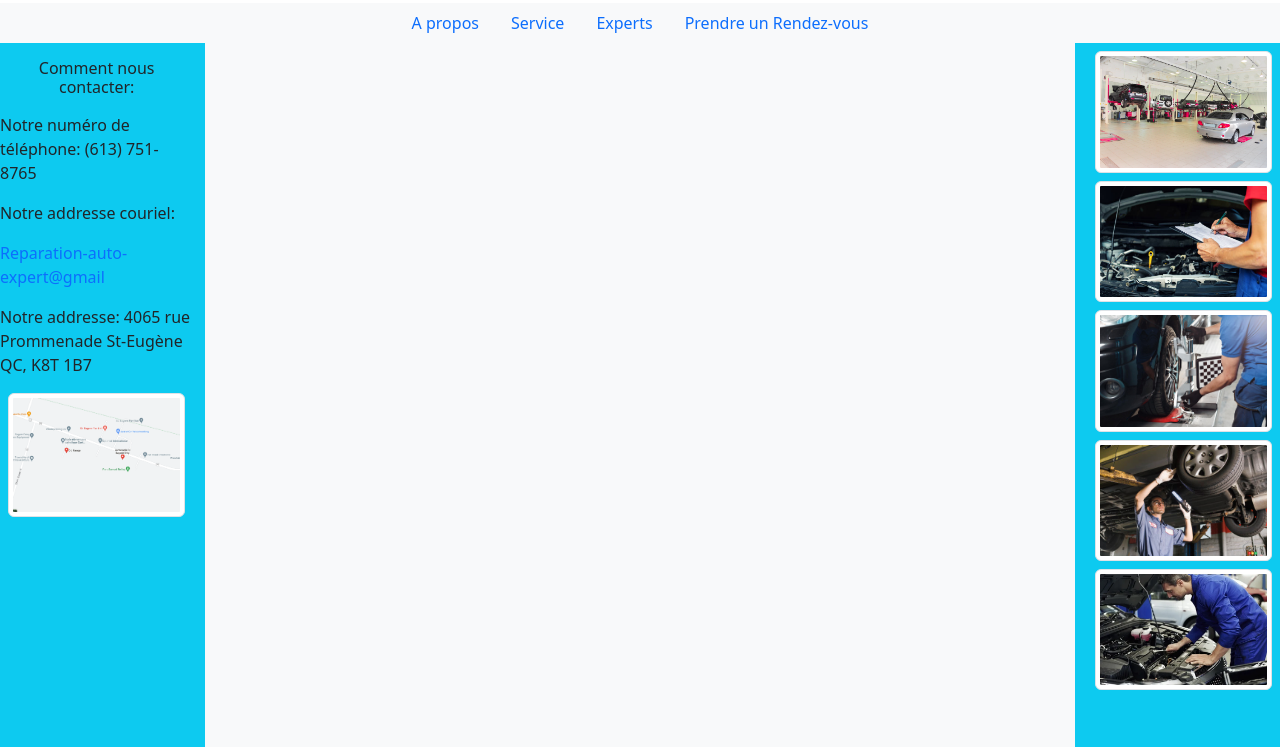
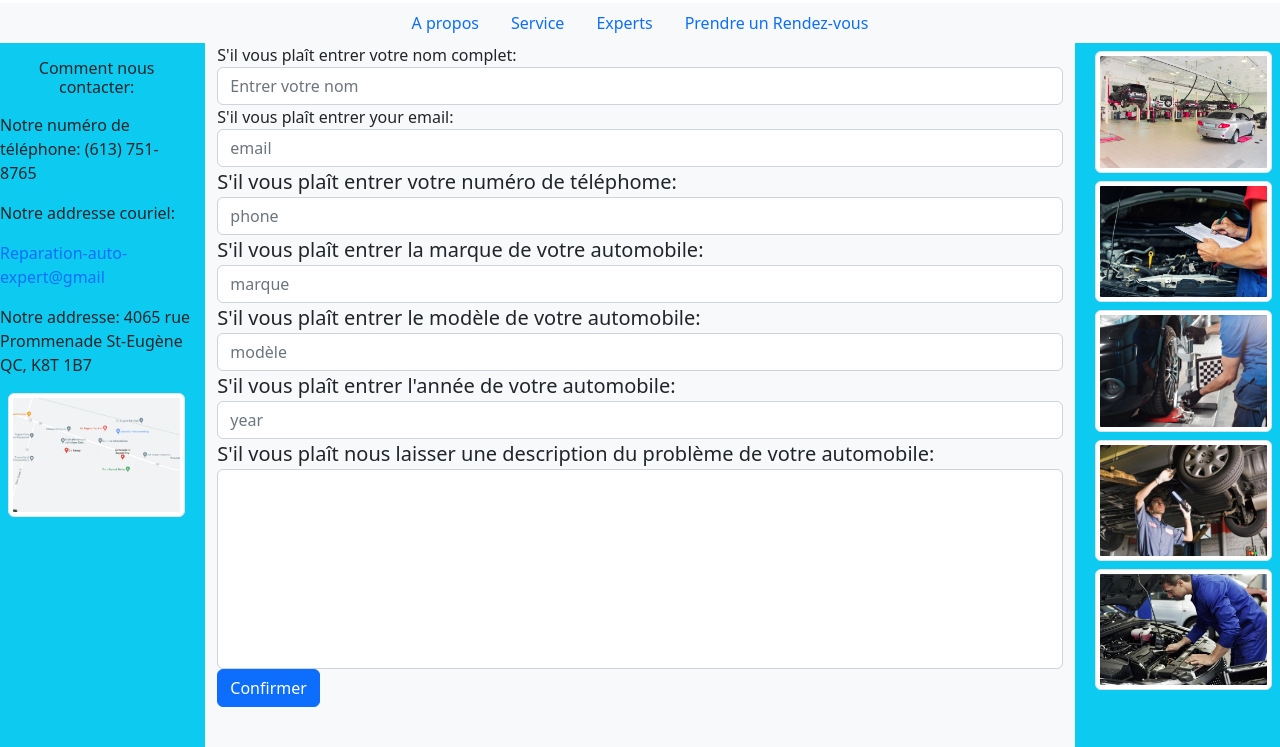
Before and after one commit to Jayden-uottawa/jayden-uottawa.github.io, a plain HTML site: page reservation_2.html in a window 1280 px wide. Shown: the part 53-800 px from the top of the page. Drawn offline with nearby package versions, Linux system fonts and the light colour scheme.

Commit message:
Reservation2

```diff
--- a/reservation_2.html
+++ b/reservation_2.html
@@ -37,6 +37,37 @@
               <div class="m-2"><img src="assets/image7.jpeg" alt="garage" class="img-thumbnail"></div>
             </div>
             <div class="col-8 bg-light">
+              <form>
+                <div class="form-group">
+                  <label for="inputName">S'il vous plaît entrer votre nom complet:</label>
+                  <input type="name" class="form-control" id="inputName" placeholder="Entrer votre nom">
+                </div>
+                <div class="form-group">
+                  <label for="inputEmail">S'il vous plaît entrer your email:</label>
+                  <input type="email" class="form-control" id="inputEmail" placeholder="email">
+                </div>
+                <div class="form-group">
+                  <label class="lead" for="inputPhone">S'il vous plaît entrer votre numéro de téléphome:</label>
+                  <input type="phone" class="form-control" id="inputPhone" placeholder="phone">
+                </div>
+                <div class="form-group">
+                  <label class="lead" for="inputMarque">S'il vous plaît entrer la marque de votre automobile:</label>
+                  <input type="marque" class="form-control" id="inputMarque" placeholder="marque">
+                </div>
+                <div class="form-group">
+                  <label class="lead" for="inputModèle">S'il vous plaît entrer le modèle de votre automobile:</label>
+                  <input type="modèle" class="form-control" id="inputPhone" placeholder="modèle">
+                </div>
+                <div class="form-group">
+                  <label class="lead" for="inputYear">S'il vous plaît entrer l'année de votre automobile:</label>
+                  <input type="year" class="form-control" id="inputYear" placeholder="year">
+                </div>
+                <div class="form-group">
+                  <label class="lead" for="inputProb">S'il vous plaît nous laisser une description du problème de votre automobile:</label>
+                  <input type="prob" class="form-control" id="inputYear" placeholder="" style="height: 200px; font-size: 14pt;">
+                </div>
+                <button type="submit" class="btn btn-primary">Confirmer</button>
+              </form>
 
             </div>
             <div class="col-2 bg-info">
```
Also changed, not shown: assets/avatar.jpeg (deleted), 1 other file.
